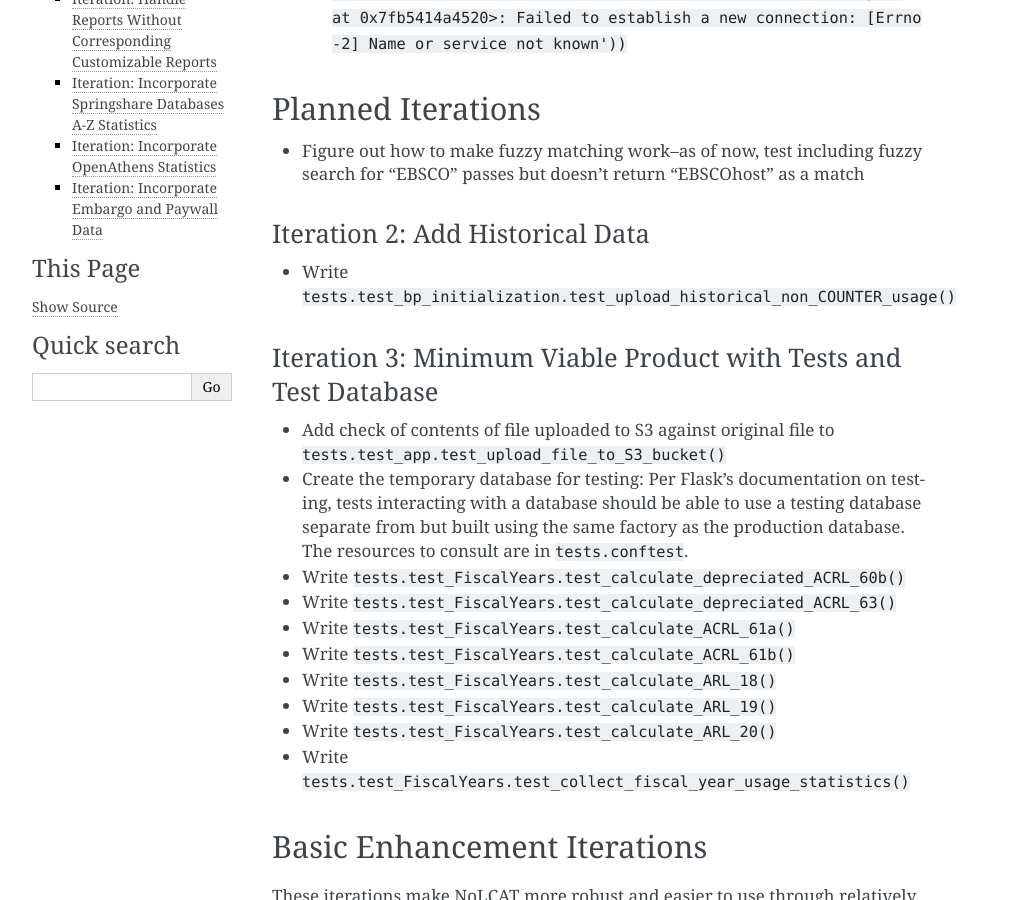
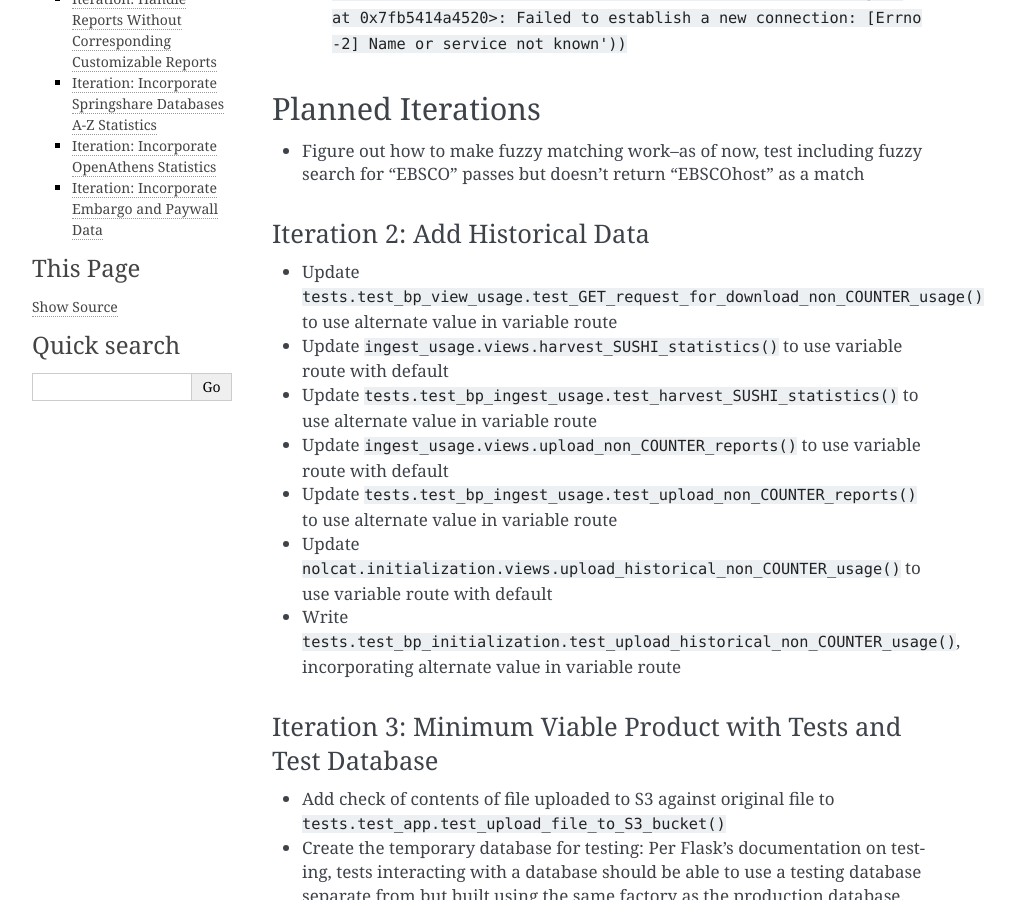
Before and after one commit to ereiskind/nolcat, a Sphinx documentation site: the page built from docs/source/roadmap.rst, in a window 1280 px wide and 900 px high, scrolled down 1325 px. Shown: the whole window, without its empty margins (148-1163 px from the left). Built offline with Sphinx 7.4.7, drawn with Linux system fonts in a browser that asks for light colours.

Commit message:
Update to-do list in roadmap

```diff
--- a/docs/source/roadmap.rst
+++ b/docs/source/roadmap.rst
@@ -22,7 +22,13 @@ Planned Iterations
 
 Iteration 2: Add Historical Data
 ================================
-* Write ``tests.test_bp_initialization.test_upload_historical_non_COUNTER_usage()``
+* Update ``tests.test_bp_view_usage.test_GET_request_for_download_non_COUNTER_usage()`` to use alternate value in variable route
+* Update ``ingest_usage.views.harvest_SUSHI_statistics()`` to use variable route with default
+* Update ``tests.test_bp_ingest_usage.test_harvest_SUSHI_statistics()`` to use alternate value in variable route
+* Update ``ingest_usage.views.upload_non_COUNTER_reports()`` to use variable route with default
+* Update ``tests.test_bp_ingest_usage.test_upload_non_COUNTER_reports()`` to use alternate value in variable route
+* Update ``nolcat.initialization.views.upload_historical_non_COUNTER_usage()`` to use variable route with default
+* Write ``tests.test_bp_initialization.test_upload_historical_non_COUNTER_usage()``, incorporating alternate value in variable route
 
 Iteration 3: Minimum Viable Product with Tests and Test Database
 ================================================================
```
